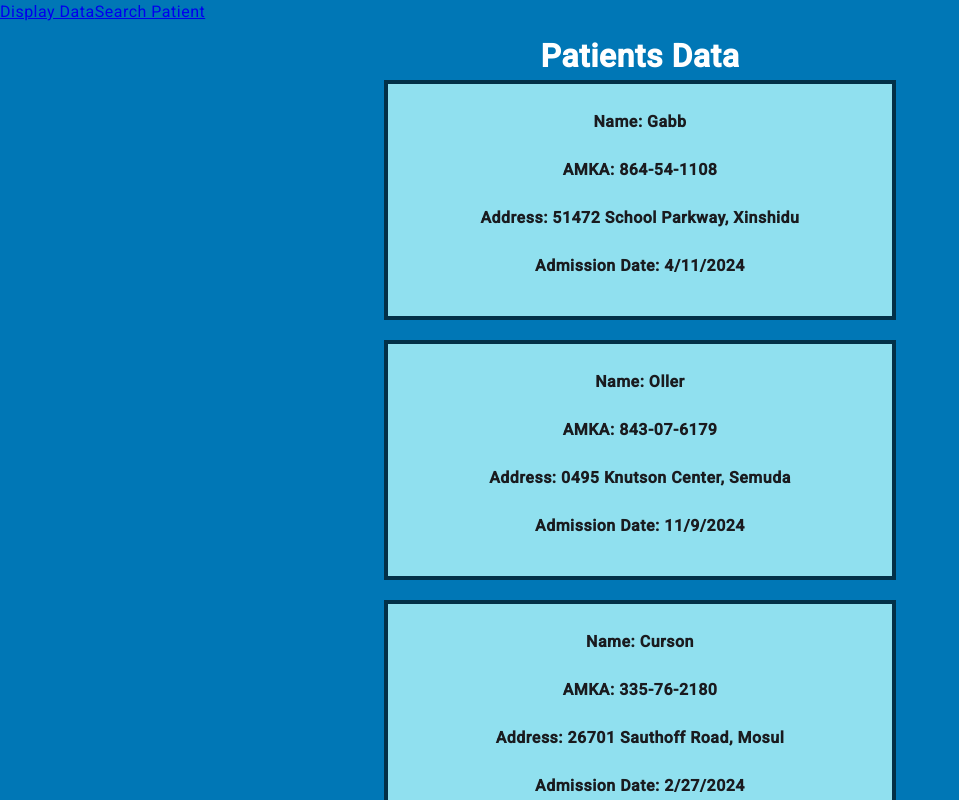
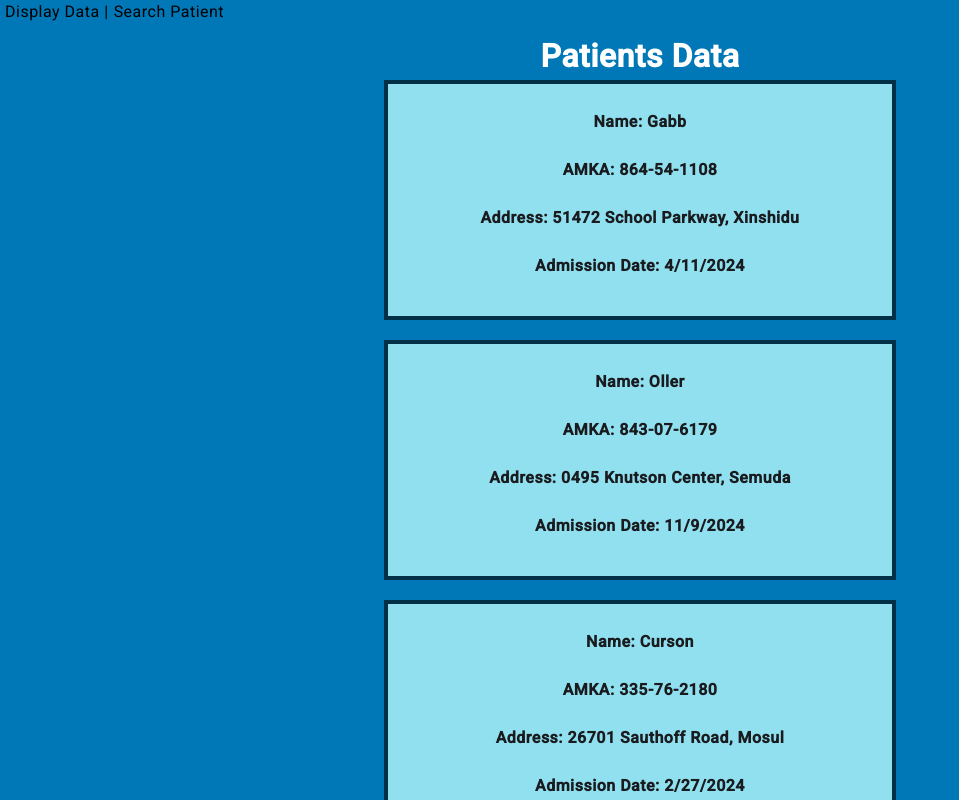
Before and after one commit to webspider02/angular_project_1, an Angular app: page /display-data in a window 1280 px wide. Shown: the top 800 px of the page, without its empty margins (0-959 px from the left). Built offline with nearby package versions, Linux system fonts and the light colour scheme.

Commit message:
add remove button

```diff
--- a/src/app/add-patient/add-patient.component.html
+++ b/src/app/add-patient/add-patient.component.html
@@ -25,12 +25,5 @@
     </mat-form-field>
 
     <button mat-flat-button color="primary" (click)="addPatient()">Add Patient</button>
-
-    <!-- Display current patients list -->
-    <!-- <h3>Patients List</h3>
-    <ul>
-      <li *ngFor="let patient of patientList">
-        {{ patient.fullName }} - {{ patient.amka }} - {{ patient.address.street }}, {{ patient.address.city }} - {{ patient.admissionDate }}
-      </li>
-    </ul> -->
+    <button id="rmPatient" mat-flat-button (click)="removePatient()">Remove Patient</button>
   </div>
--- a/src/app/add-patient/add-patient.component.scss
+++ b/src/app/add-patient/add-patient.component.scss
@@ -13,5 +13,11 @@ div.add-patient-card {
         display: block;
         background-color: green;
         margin-bottom: 10px;
+        width: 180px;
+    }
+
+    button#rmPatient {
+        background-color: red;
+        width: 180px;
     }
 }
--- a/src/app/add-patient/add-patient.component.ts
+++ b/src/app/add-patient/add-patient.component.ts
@@ -42,6 +42,10 @@ export class AddPatientComponent {
     }
   }
 
+  removePatient(): void {
+    this.patientList.pop();
+  }
+
   private resetForm(): void {
     this.fullName = '';
     this.amka = '';
--- a/src/app/app.component.html
+++ b/src/app/app.component.html
@@ -3,6 +3,7 @@
 
 <nav>
   <a routerLink="/display-data">Display Data</a>
+  <span> |</span>
   <a routerLink="/search-patient">Search Patient</a>
 </nav>
 
--- a/src/app/app.component.scss
+++ b/src/app/app.component.scss
@@ -0,0 +1,13 @@
+nav {
+    a {
+        text-decoration: none;
+        color: black;
+        margin-left: 5px;
+
+    }
+
+    a:hover {
+        color: white;
+    }
+
+}
```
